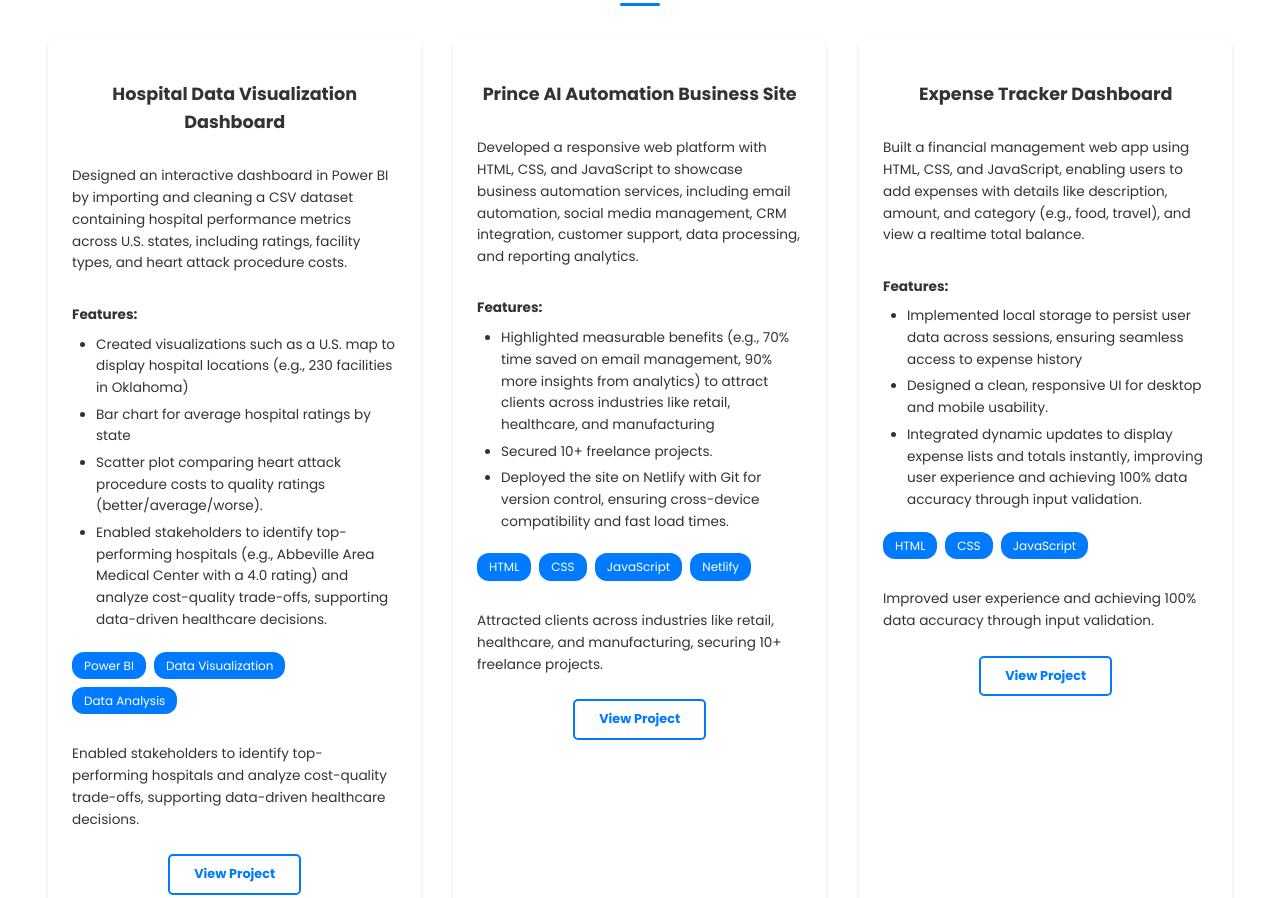
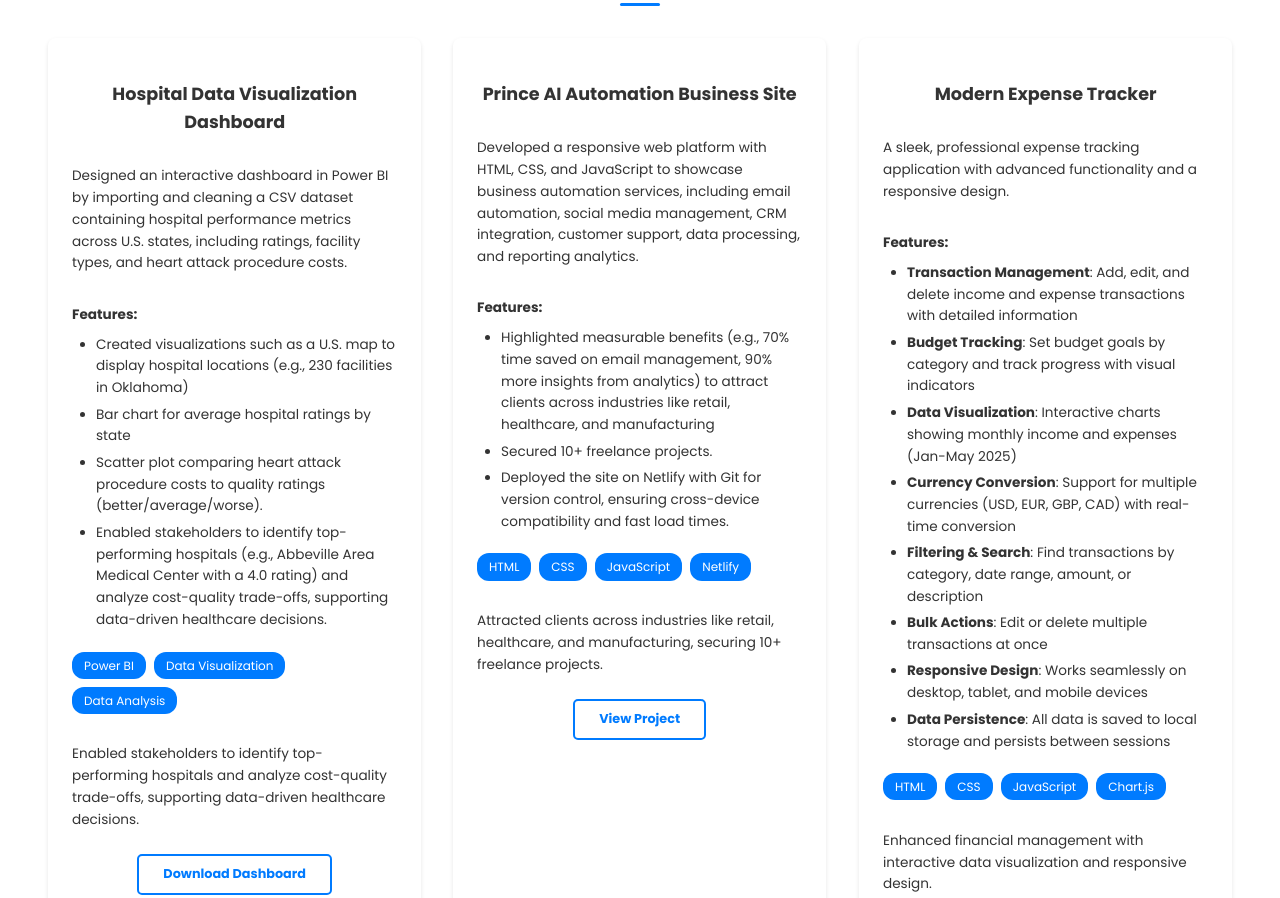
Before and after one commit to MrPrince419/Prince-Uwagboe, a plain HTML site: page index.html in a window 1280 px wide. Shown: the part 3757-4655 px from the top of the page. Drawn offline with Linux system fonts and the light colour scheme.

Commit message:
`Updated project cards with new descriptions, features, and download links`

```diff
--- a/index.html
+++ b/index.html
@@ -240,7 +240,7 @@
             <span>Data Analysis</span>
           </div>
           <p class="project-results">Enabled stakeholders to identify top-performing hospitals and analyze cost-quality trade-offs, supporting data-driven healthcare decisions.</p>
-          <a href="#" target="_blank" class="project-button" aria-label="View source code of Mood Based Music Player">View Project</a>
+          <a href="Healthcare_Dashboard.pbix" download class="project-button" aria-label="Download Hospital Data Visualization Dashboard">Download Dashboard</a>
         </div>
         <div class="project-card">
           <h3 class="project-title">Prince AI Automation Business Site</h3>
@@ -265,24 +265,27 @@
           <a href="https://princeaiautomation.netlify.app" target="_blank" class="project-button" aria-label="View source code of Expense Tracker Dashboard">View Project</a>
         </div>
         <div class="project-card">
-          <h3 class="project-title">Expense Tracker Dashboard</h3>
-          <p class="project-description">Built a financial management web app using HTML, CSS, and JavaScript, enabling users to add
-            expenses with details like description, amount, and category (e.g., food, travel), and view a realtime total balance.</p>
+          <h3 class="project-title">Modern Expense Tracker</h3>
+          <p class="project-description">A sleek, professional expense tracking application with advanced functionality and a responsive design.</p>
           <p class="project-features-title">Features:</p>
           <ul class="project-features">
-            <li>Implemented local storage to persist user data across sessions, ensuring seamless access to
-              expense history</li>
-            <li>Designed a clean, responsive UI for desktop and mobile usability.</li>
-            <li>Integrated dynamic updates to display expense lists and totals instantly, improving user
-              experience and achieving 100% data accuracy through input validation.</li>
+            <li><b>Transaction Management</b>: Add, edit, and delete income and expense transactions with detailed information</li>
+            <li><b>Budget Tracking</b>: Set budget goals by category and track progress with visual indicators</li>
+            <li><b>Data Visualization</b>: Interactive charts showing monthly income and expenses (Jan-May 2025)</li>
+            <li><b>Currency Conversion</b>: Support for multiple currencies (USD, EUR, GBP, CAD) with real-time conversion</li>
+            <li><b>Filtering &amp; Search</b>: Find transactions by category, date range, amount, or description</li>
+            <li><b>Bulk Actions</b>: Edit or delete multiple transactions at once</li>
+            <li><b>Responsive Design</b>: Works seamlessly on desktop, tablet, and mobile devices</li>
+            <li><b>Data Persistence</b>: All data is saved to local storage and persists between sessions</li>
           </ul>
           <div class="project-tech-tags">
             <span>HTML</span>
             <span>CSS</span>
             <span>JavaScript</span>
+            <span>Chart.js</span>
           </div>
-          <p class="project-results">Improved user experience and achieving 100% data accuracy through input validation.</p>
-          <a href="https://mrprince419-expense-tracker.netlify.app/" target="_blank" class="project-button" aria-label="View source code of Personal Portfolio Site">View Project</a>
+          <p class="project-results">Enhanced financial management with interactive data visualization and responsive design.</p>
+          <a href="https://mrprince419.github.io/Expense-Tracker-Dashboard/" target="_blank" class="project-button" aria-label="View source code of Modern Expense Tracker">View Project</a>
         </div>
       </div>
     </section>
```
